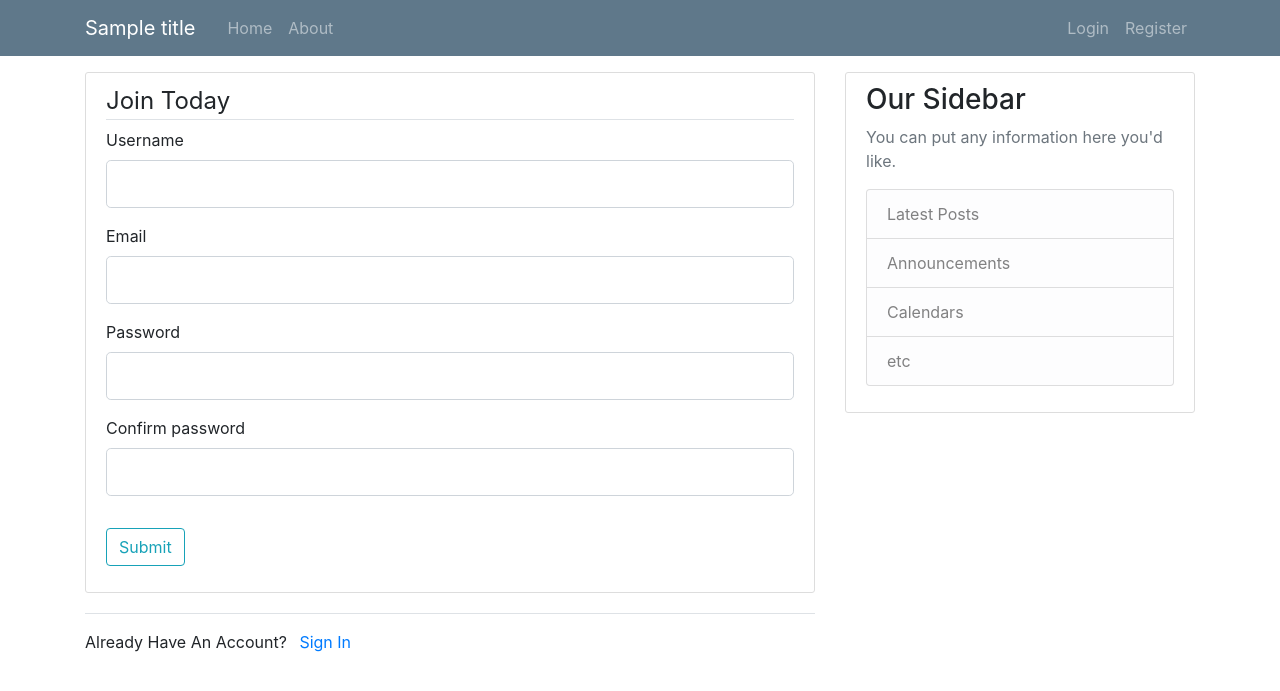
After one commit to Cubillosxy/flask-network, a Flask app: template Blog/templates/register.html in a window 1280 px wide. The commit adds this page. Shown: the top 691 px of the page. Run offline with Flask 2, Linux system fonts and the light colour scheme; the template is opened without the code that fills it: most values are stand-ins (such as "Sample title", 1, 10 or a date in 2020); form fields are guessed from the names that the template uses; parts of the project's set-up code (start-up, migrations or seed data) failed here and were passed over; some libraries are stand-ins or nearby versions.

Commit message:
:construction: forms and templates

```diff
--- a/Blog/flask_blog.py
+++ b/Blog/flask_blog.py
@@ -1,9 +1,15 @@
+from os.path import join
+
 from flask import Flask
 from flask import render_template
 from flask import url_for
-from os.path import join
+
+from forms import RegistrationForm
+from forms import LoginForm
 
 app = Flask(__name__)
+
+app.config['SECRET_KEY'] = '95b54bbdcb40a3e4ef9fcc3de57ca763'
 
 mock_post = [
     {
@@ -37,5 +43,17 @@ def about():
     return render_template('about.html')
 
 
+@app.route("/register")
+def register():
+    form = RegistrationForm()
+    return render_template('register.html', title='Register', form=form)
+
+
+@app.route("/login")
+def login():
+    form = LoginForm()
+    return render_template('login.html', title='Login', form=form)
+
+
 if __name__ == '__main__':
     app.run(debug=True, host='0.0.0.0')
--- a/Blog/templates/layout.html
+++ b/Blog/templates/layout.html
@@ -31,6 +31,9 @@
       </nav>
     </header>
     <main role="main" class="container">
+    <br>
+    <br>
+    <br>
       <div class="row">
         <div class="col-md-8">
           {% block content %}{% endblock %}
--- /dev/null
+++ b/Blog/templates/register.html
@@ -0,0 +1,37 @@
+{% extends 'layout.html' %}
+{% block title %}
+    {{ title }}
+{% endblock %}
+
+{% block content %}
+    <div class="content-section">
+        <form action="POST">
+            {{ form.hidden_tag() }}
+            <fieldset class="form-group">
+                <legend class="border-bottom bm-4">Join Today</legend>
+                <div class="form-group">
+                    {{ form.username.label(class="form-control-label") }}
+                    {{ form.username(class="form-control form-control-lg") }}
+                </div>
+                <div class="form-group">
+                    {{ form.email.label(class="form-control-label") }}
+                    {{ form.email(class="form-control form-control-lg") }}
+                </div>
+                <div class="form-group">
+                    {{ form.password.label(class="form-control-label") }}
+                    {{ form.password(class="form-control form-control-lg") }}
+                </div>
+                <div class="form-group">
+                    {{ form.confirm_password.label(class="form-control-label") }}
+                    {{ form.confirm_password(class="form-control form-control-lg") }}
+                </div>
+            </fieldset>
+            <div class="form-group">
+                {{ form.submit(class="btn btn-outline-info") }}
+            </div>
+        </form>
+    </div>
+    <div class="border-top pt-3">
+        Already Have An Account? <a href="{{ url_for('login') }}" class="ml-2">Sign In</a>
+    </div>
+{% endblock %}
--- a/requirements.txt
+++ b/requirements.txt
@@ -1,2 +1,3 @@
 Flask==1.0.2
 flask-wtf==0.14.2
+Flask-WTF==0.14.2
```
Also changed, not shown: Blog/forms.py (added, +36 -0 lines), Blog/templates/login.html (added, +15 -0 lines), 1 other file.
